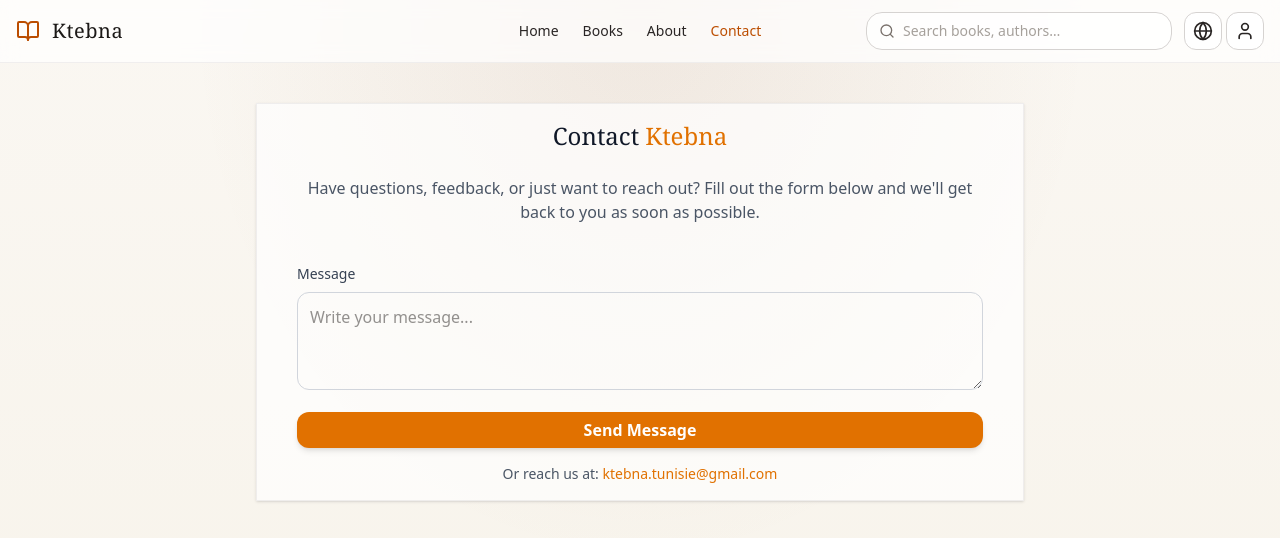
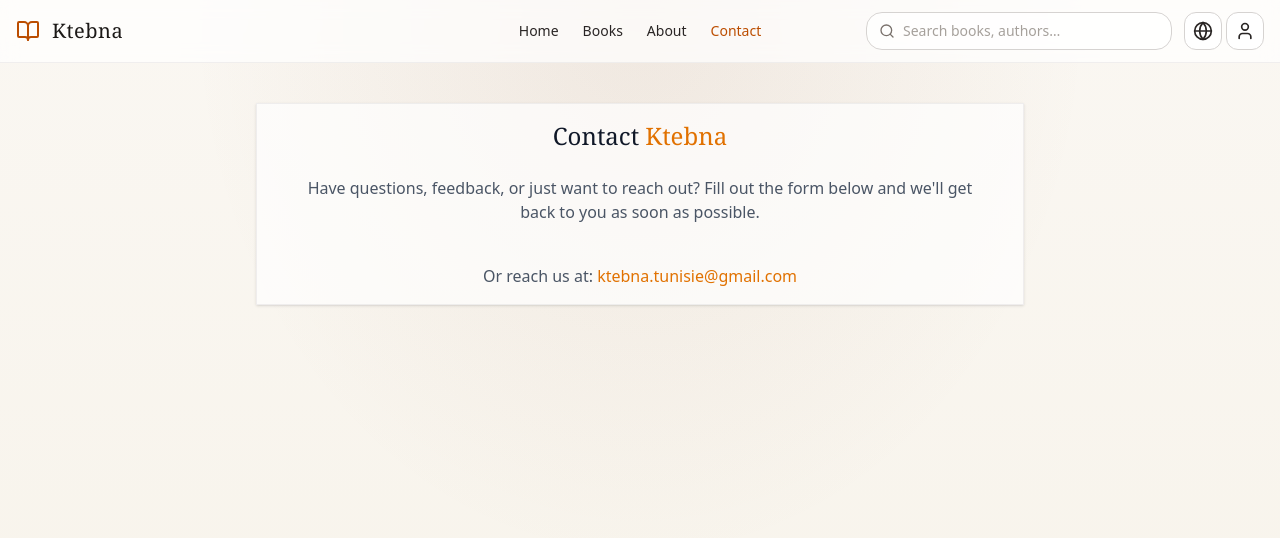
Before and after one commit to ba9hh/ktebna1, a React (Vite) app: page /contact in a window 1280 px wide. Shown: the top 538 px of the page. Built offline with nearby package versions, Linux system fonts and the light colour scheme.

Commit message:
first commit

```diff
--- a/src/pages/Contact.jsx
+++ b/src/pages/Contact.jsx
@@ -16,29 +16,7 @@ const Contact = () => {
           {t("contact.subtitle")}
         </p>
 
-        <form className="space-y-4">
-          {/* <div>
-            <label className="block text-sm font-medium text-gray-700 mb-2">
-              {t("contact.nameLabel")}
-            </label>
-            <input
-              type="text"
-              placeholder={t("contact.namePlaceholder")}
-              className="w-full rounded-xl border border-gray-300 p-3 focus:ring-2 focus:ring-amber-500 focus:outline-none"
-            />
-          </div>
-
-          <div>
-            <label className="block text-sm font-medium text-gray-700 mb-2">
-              {t("contact.emailLabel")}
-            </label>
-            <input
-              type="email"
-              placeholder={t("contact.emailPlaceholder")}
-              className="w-full rounded-xl border border-gray-300 p-3 focus:ring-2 focus:ring-amber-500 focus:outline-none"
-            />
-          </div> */}
-
+        {/* <form className="space-y-4">
           <div>
             <label className="block text-sm font-medium text-gray-700 mb-2">
               {t("contact.messageLabel")}
@@ -52,13 +30,13 @@ const Contact = () => {
 
           <button
             type="submit"
-            className="w-full bg-amber-600 hover:bg-amber-700 text-white font-semibold py-1.5 rounded-xl shadow-md transition"
+            className="w-full bg-amber-600 hover:bg-amber-700 text-white font-semibold py-1.5 shadow-md transition"
           >
             {t("contact.sendButton")}
           </button>
-        </form>
+        </form> */}
 
-        <div className="mt-4 text-center text-gray-600 text-sm">
+        <div className="mt-4 text-center text-gray-600">
           {t("contact.reachUs")}{" "}
           <span className="font-medium text-amber-600">
             ktebna.tunisie@gmail.com
```
